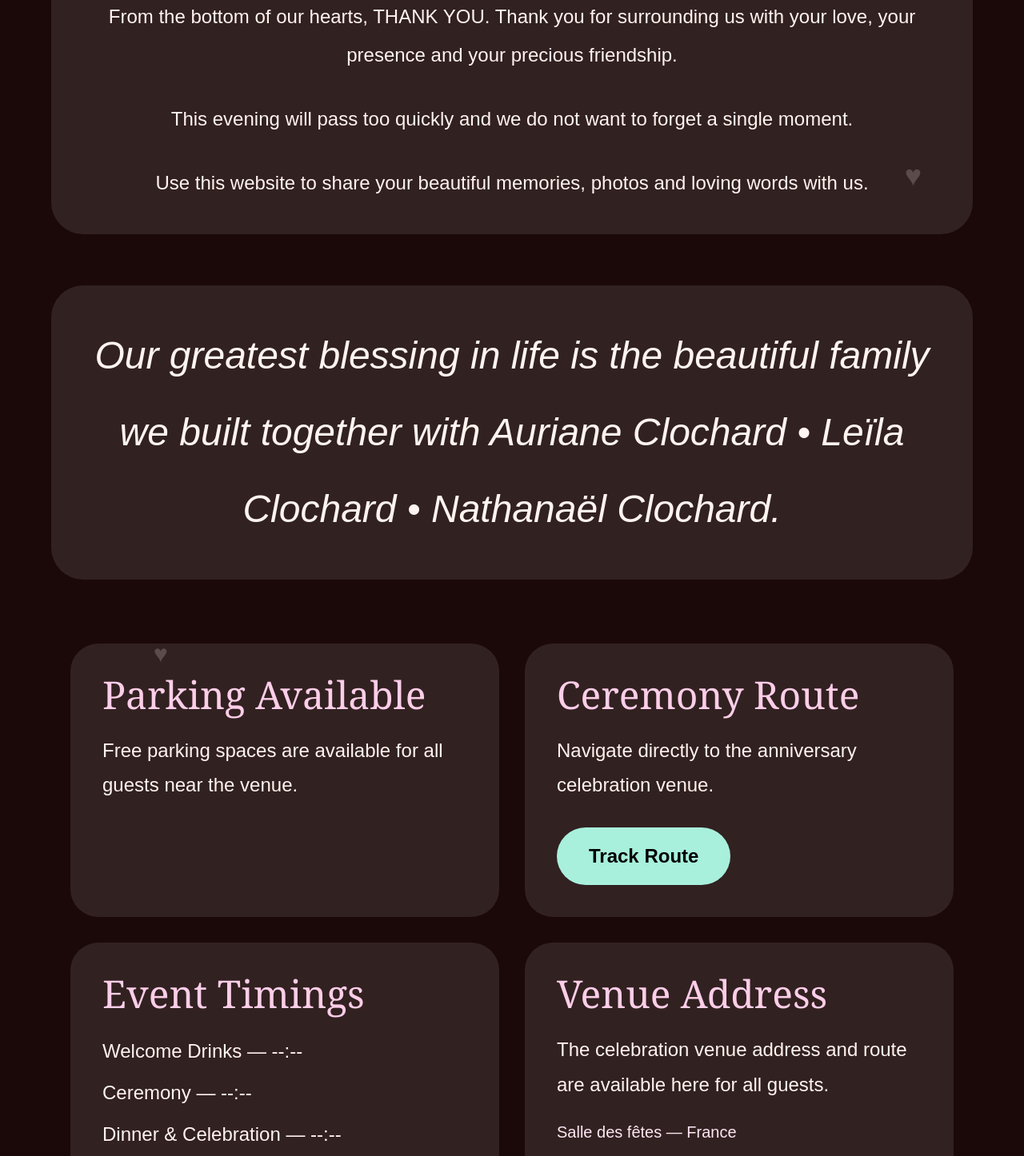
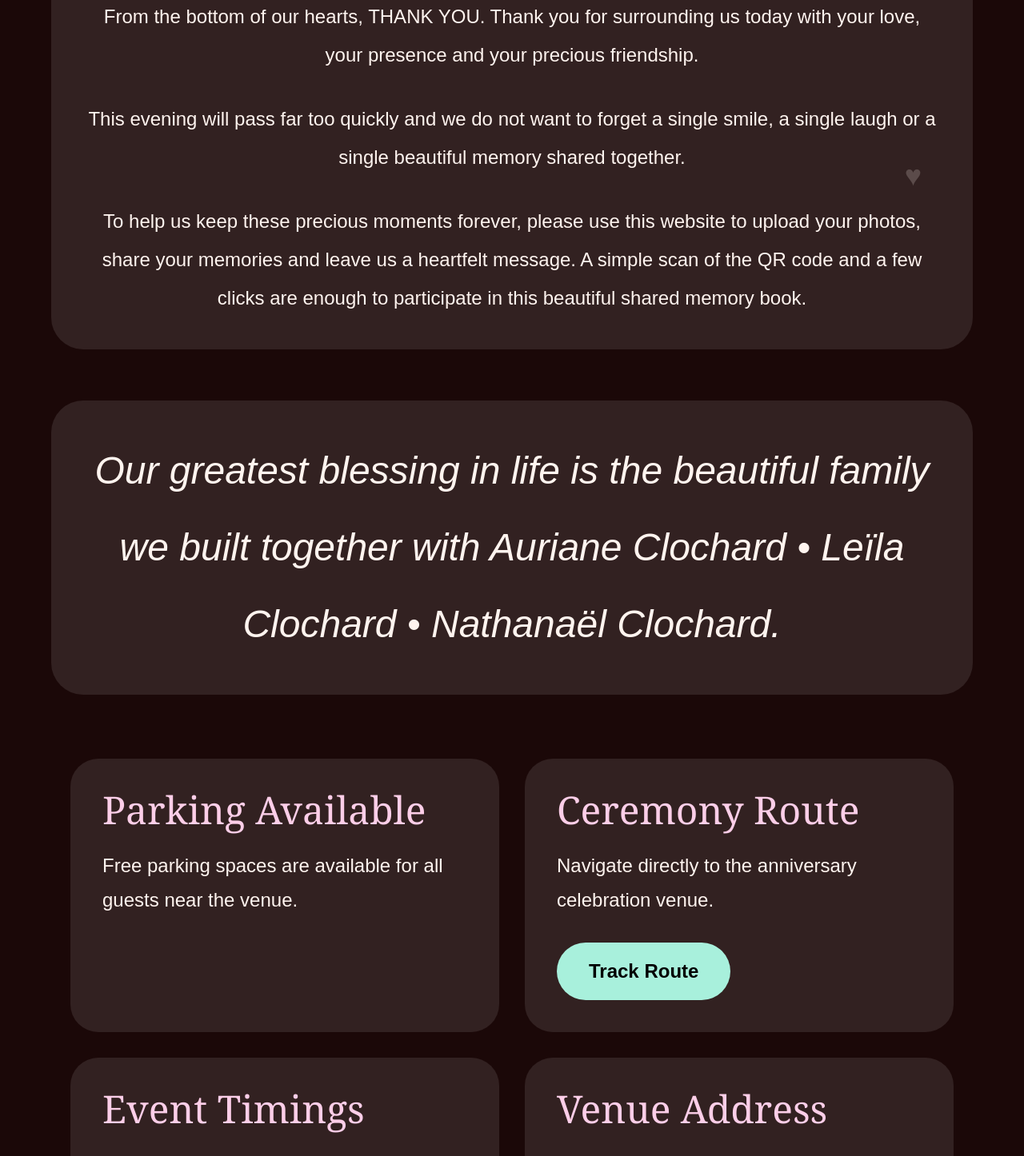
Before and after one commit to Nandinivadla/olisa, a Next.js app: page / in a window 1280 px wide. Shown: the part 1100-2546 px from the top of the page at 80% size. Built offline with nearby package versions, Linux system fonts and the light colour scheme.

Commit message:
final romantic website

```diff
--- a/app/page.tsx
+++ b/app/page.tsx
@@ -8,17 +8,18 @@ export default function Home() {
   const text = {
     en: {
       title: "25 Years Of Love",
+
       quote:
         "Years passed, but the way we look at each other never changed.",
 
       welcome1:
-        "From the bottom of our hearts, THANK YOU. Thank you for surrounding us with your love, your presence and your precious friendship.",
+        "From the bottom of our hearts, THANK YOU. Thank you for surrounding us today with your love, your presence and your precious friendship.",
 
       welcome2:
-        "This evening will pass too quickly and we do not want to forget a single moment.",
+        "This evening will pass far too quickly and we do not want to forget a single smile, a single laugh or a single beautiful memory shared together.",
 
       welcome3:
-        "Use this website to share your beautiful memories, photos and loving words with us.",
+        "To help us keep these precious moments forever, please use this website to upload your photos, share your memories and leave us a heartfelt message. A simple scan of the QR code and a few clicks are enough to participate in this beautiful shared memory book.",
 
       family:
         "Our greatest blessing in life is the beautiful family we built together with Auriane Clochard • Leïla Clochard • Nathanaël Clochard.",
@@ -76,10 +77,10 @@ export default function Home() {
         "Du fond du cœur, MERCI. Merci de nous entourer aujourd’hui de votre amour, de votre présence et de votre précieuse amitié.",
 
       welcome2:
-        "Parce que cette soirée va passer trop vite, nous ne voulons oublier aucun instant.",
+        "Parce que cette soirée va passer beaucoup trop vite, nous ne voulons oublier ni un sourire, ni un rire, ni un seul des beaux souvenirs partagés ensemble.",
 
       welcome3:
-        "Utilisez ce site pour partager vos souvenirs, vos photos et vos mots doux avec nous.",
+        "Pour nous aider à garder ces précieux moments pour toujours, utilisez ce site pour ajouter vos photos, partager vos souvenirs et nous laisser un message rempli d’amour. Un simple scan du QR code et quelques clics suffisent pour participer à ce magnifique livre de souvenirs partagé.",
 
       family:
         "Notre plus belle bénédiction est la magnifique famille que nous avons construite avec Auriane Clochard • Leïla Clochard • Nathanaël Clochard.",
@@ -133,7 +134,7 @@ export default function Home() {
   return (
     <main className="min-h-screen bg-[#1b0808] text-[#fff4ef] overflow-hidden relative">
 
-      {/* BACKGROUND HEARTS */}
+      {/* HEARTS */}
       <div className="absolute inset-0 opacity-20 pointer-events-none">
 
         <div className="absolute top-20 left-10 text-4xl animate-pulse">
@@ -152,9 +153,6 @@ export default function Home() {
           ♥
         </div>
 
-        <div className="absolute top-[1900px] left-[15%] text-3xl">
-          ♥
-        </div>
       </div>
 
       {/* HEADER */}
@@ -240,7 +238,6 @@ export default function Home() {
       {/* 4 BOXES */}
       <section className="grid grid-cols-1 md:grid-cols-2 gap-8 max-w-6xl mx-auto mt-20 px-6">
 
-        {/* PARKING */}
         <div className="bg-white/10 rounded-[35px] p-10">
 
           <h3 className="text-5xl font-serif text-pink-200">
@@ -253,7 +250,6 @@ export default function Home() {
 
         </div>
 
-        {/* ROUTE */}
         <div className="bg-white/10 rounded-[35px] p-10">
 
           <h3 className="text-5xl font-serif text-pink-200">
@@ -275,7 +271,6 @@ export default function Home() {
 
         </div>
 
-        {/* TIMINGS */}
         <div className="bg-white/10 rounded-[35px] p-10">
 
           <h3 className="text-5xl font-serif text-pink-200">
@@ -291,7 +286,6 @@ export default function Home() {
 
         </div>
 
-        {/* ADDRESS */}
         <div className="bg-white/10 rounded-[35px] p-10">
 
           <h3 className="text-5xl font-serif text-pink-200">
@@ -300,10 +294,6 @@ export default function Home() {
 
           <p className="mt-6 text-2xl leading-[1.8]">
             {t.addressText}
-          </p>
-
-          <p className="mt-6 text-xl text-pink-100">
-            Salle des fêtes — France
           </p>
 
         </div>
```
